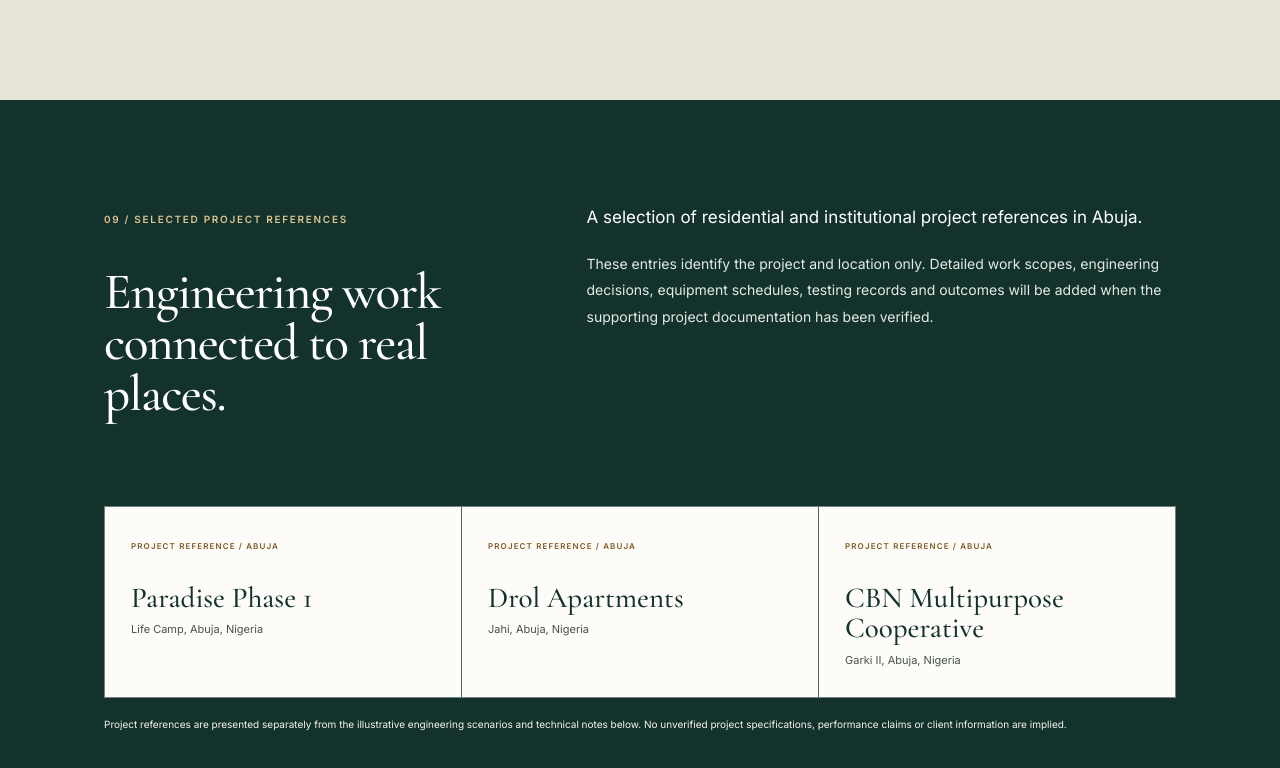
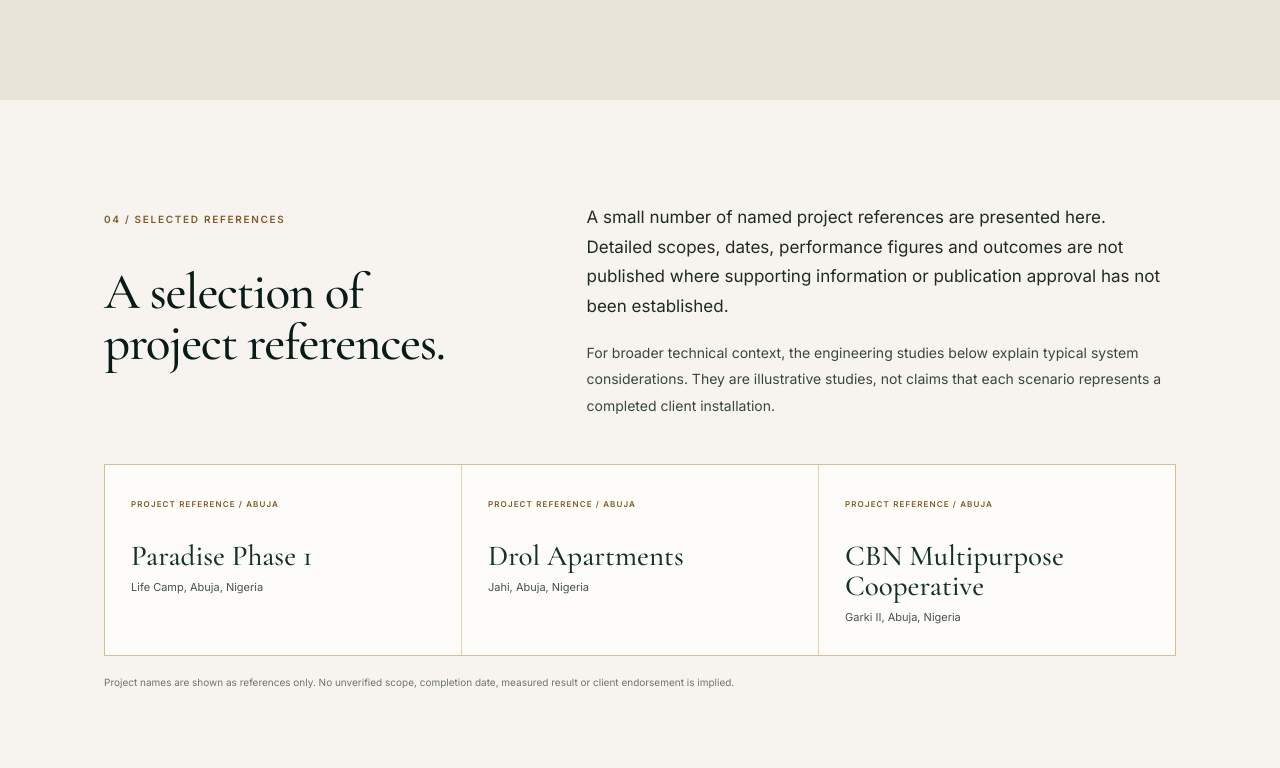
Before and after one commit to Kellelectric/gabriel-ioryem, a plain HTML site: page index.html in a window 1280 px wide. Shown: the part 3352-4120 px from the top of the page. Drawn offline with nearby package versions, Linux system fonts and the light colour scheme.

Commit message:
Restore approved pre-redesign landing page baseline

```diff
--- a/index.html
+++ b/index.html
@@ -153,18 +153,18 @@
       </div>
     </section>
 
-    <section id="references" class="content-section section-forest reference-section">
+    <section id="references" class="content-section section-light">
       <div class="max-w-content mx-auto px-5 sm:px-8 lg:px-14">
         <div class="section-heading-grid">
-          <div><p class="section-label mb-4">09 / SELECTED PROJECT REFERENCES</p><h2 class="font-serif heading-1">Engineering work connected to real places.</h2></div>
-          <div class="section-body"><p class="section-lead">A selection of residential and institutional project references in Abuja.</p><p>These entries identify the project and location only. Detailed work scopes, engineering decisions, equipment schedules, testing records and outcomes will be added when the supporting project documentation has been verified.</p></div>
+          <div><p class="section-label mb-4">04 / Selected references</p><h2 class="font-serif heading-1">A selection of project references.</h2></div>
+          <div class="section-body"><p class="section-lead">A small number of named project references are presented here. Detailed scopes, dates, performance figures and outcomes are not published where supporting information or publication approval has not been established.</p><p>For broader technical context, the engineering studies below explain typical system considerations. They are illustrative studies, not claims that each scenario represents a completed client installation.</p></div>
         </div>
         <div class="reference-grid">
           <article class="reference-card"><span>PROJECT REFERENCE / ABUJA</span><h3>Paradise Phase 1</h3><p>Life Camp, Abuja, Nigeria</p></article>
           <article class="reference-card"><span>PROJECT REFERENCE / ABUJA</span><h3>Drol Apartments</h3><p>Jahi, Abuja, Nigeria</p></article>
           <article class="reference-card"><span>PROJECT REFERENCE / ABUJA</span><h3>CBN Multipurpose Cooperative</h3><p>Garki II, Abuja, Nigeria</p></article>
         </div>
-        <p class="reference-note">Project references are presented separately from the illustrative engineering scenarios and technical notes below. No unverified project specifications, performance claims or client information are implied.</p>
+        <p class="reference-note">Project names are shown as references only. No unverified scope, completion date, measured result or client endorsement is implied.</p>
       </div>
     </section>
 
```
